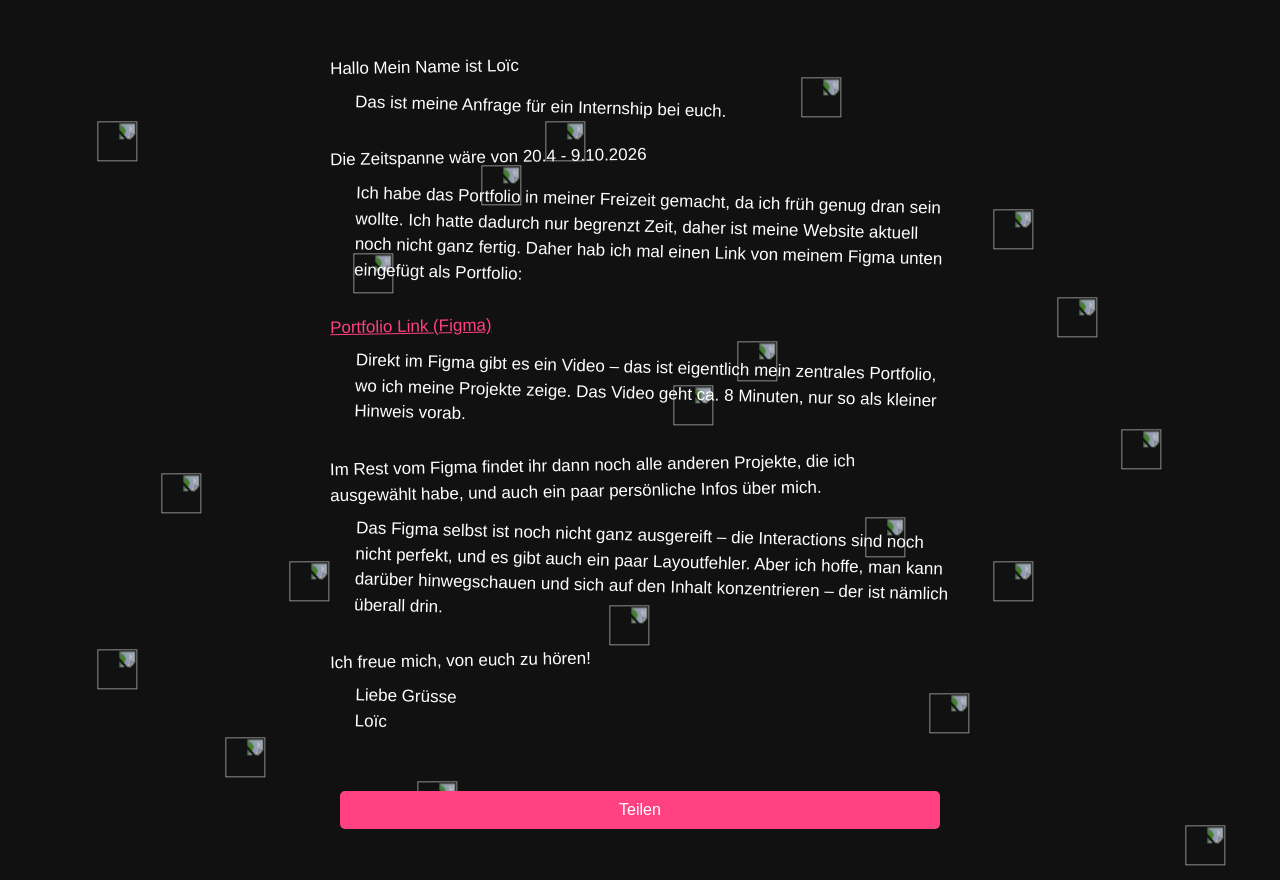
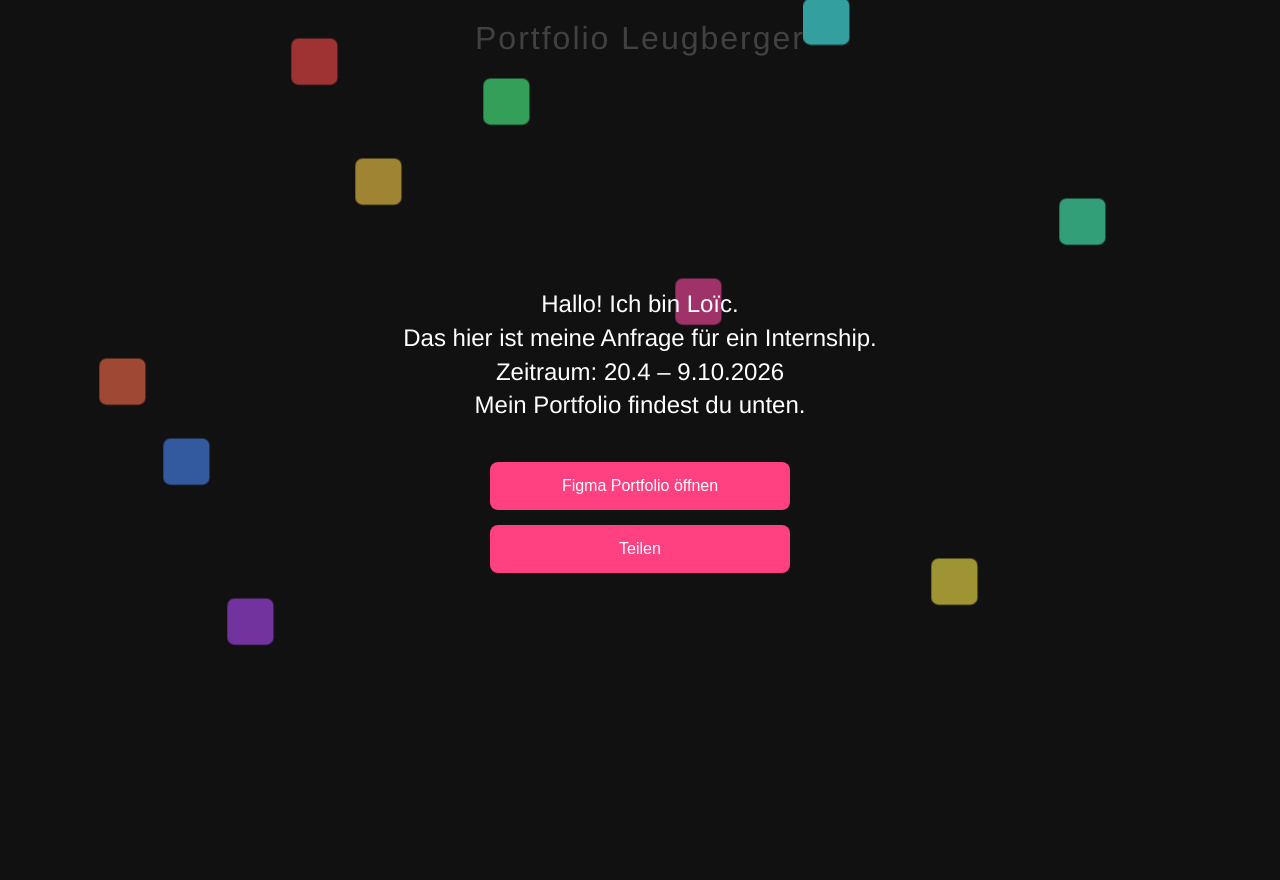
Before and after one commit to Loic-23/lo-cberger.ch, a plain HTML site: page index.html in a window 1280 px wide. After the commit the page ends 800 px from the top, so only its background shows below. Drawn offline with Linux system fonts and the light colour scheme.

Commit message:
Update index.html

```diff
--- a/index.html
+++ b/index.html
@@ -2,156 +2,139 @@
 <html lang="de">
 <head>
   <meta charset="UTF-8">
-  <title>Loïc's Internship Anfrage</title>
+  <title>Portfolio Loïc Berger </title>
   <style>
-    body {
+    html, body {
       margin: 0;
+      padding: 0;
       background: #111;
-      height: 100vh;
       overflow: hidden;
+      height: 100%;
       font-family: Helvetica, Arial, sans-serif;
-      display: flex;
-      align-items: center;
-      justify-content: center;
-      flex-direction: column;
       color: white;
-      text-align: center;
-      padding: 40px;
-      position: relative;
     }
 
-    .floating-image {
+    .background-text {
+      position: absolute;
+      top: 20px;
+      left: 50%;
+      transform: translateX(-50%);
+      font-size: 32px;
+      opacity: 0.2;
+      letter-spacing: 2px;
+      white-space: nowrap;
+      pointer-events: none;
+      z-index: 0;
+    }
+
+    .floating-box {
       position: absolute;
       width: 40px;
       height: 40px;
-      object-fit: cover;
-      opacity: 0.7;
-      animation: float 30s linear infinite, spin 20s linear infinite;
+      border-radius: 6px;
+      opacity: 0.6;
+      animation: float 15s infinite ease-in-out alternate;
     }
 
     @keyframes float {
       0% {
-        transform: translate(0, 0);
+        transform: translate3d(0, 0, 0) scale(1);
       }
       50% {
-        transform: translate(100px, -100px);
+        transform: translate3d(50px, -50px, 0) scale(1.2);
       }
       100% {
-        transform: translate(0, 0);
-      }
-    }
-
-    @keyframes spin {
-      from {
-        rotate: 0deg;
-      }
-      to {
-        rotate: 360deg;
+        transform: translate3d(-30px, 30px, 0) scale(0.9);
       }
     }
 
     .content {
       position: relative;
       z-index: 1;
-      max-width: 600px;
-      font-size: 17px;
-      line-height: 1.5;
-      display: grid;
-      gap: 20px;
-      text-align: left;
+      display: flex;
+      flex-direction: column;
+      align-items: center;
+      justify-content: center;
+      height: 100%;
+      padding: 30px;
+      text-align: center;
     }
 
-    .experimental {
-      position: relative;
+    .main-text {
+      font-size: 24px;
+      line-height: 1.4;
+      max-width: 500px;
+      margin-bottom: 40px;
     }
 
-    .experimental:nth-child(odd) {
-      transform: translateX(-10px) rotate(-1deg);
-    }
-
-    .experimental:nth-child(even) {
-      transform: translateX(15px) rotate(1.5deg);
+    .buttons {
+      display: flex;
+      flex-direction: column;
+      gap: 15px;
+      width: 100%;
+      max-width: 300px;
     }
 
     button {
-      padding: 10px 20px;
+      padding: 15px;
       background-color: #ff4081;
       border: none;
+      border-radius: 8px;
       color: white;
-      border-radius: 5px;
+      font-size: 16px;
       cursor: pointer;
-      margin-top: 30px;
-      font-size: 16px;
     }
 
     button:hover {
       background-color: #e91e63;
     }
+
+    /* Responsive */
+    @media (max-width: 600px) {
+      .main-text {
+        font-size: 20px;
+      }
+
+      .background-text {
+        font-size: 24px;
+      }
+    }
   </style>
 </head>
 <body>
 
-  <!-- 20 schwebende Bilder -->
-  <img src="bild1.jpg" class="floating-image" style="top: 10%; left: 5%;">
-  <img src="bild2.jpg" class="floating-image" style="top: 30%; left: 80%;">
-  <img src="bild3.jpg" class="floating-image" style="top: 60%; left: 20%;">
-  <img src="bild4.jpg" class="floating-image" style="top: 75%; left: 70%;">
-  <img src="bild5.jpg" class="floating-image" style="top: 40%; left: 50%;">
-  <img src="bild6.jpg" class="floating-image" style="top: 15%; left: 35%;">
-  <img src="bild7.jpg" class="floating-image" style="top: 50%; left: 10%;">
-  <img src="bild8.jpg" class="floating-image" style="top: 5%; left: 60%;">
-  <img src="bild9.jpg" class="floating-image" style="top: 80%; left: 15%;">
-  <img src="bild10.jpg" class="floating-image" style="top: 25%; left: 25%;">
-  <img src="bild11.jpg" class="floating-image" style="top: 35%; left: 55%;">
-  <img src="bild12.jpg" class="floating-image" style="top: 45%; left: 85%;">
-  <img src="bild13.jpg" class="floating-image" style="top: 65%; left: 45%;">
-  <img src="bild14.jpg" class="floating-image" style="top: 70%; left: 5%;">
-  <img src="bild15.jpg" class="floating-image" style="top: 90%; left: 90%;">
-  <img src="bild16.jpg" class="floating-image" style="top: 20%; left: 75%;">
-  <img src="bild17.jpg" class="floating-image" style="top: 10%; left: 40%;">
-  <img src="bild18.jpg" class="floating-image" style="top: 60%; left: 75%;">
-  <img src="bild19.jpg" class="floating-image" style="top: 85%; left: 30%;">
-  <img src="bild20.jpg" class="floating-image" style="top: 55%; left: 65%;">
+  <div class="background-text">Portfolio Leugberger</div>
+
+  <!-- 10 farbige Vierecke (Platzhalter für Bilder) -->
+  <div class="floating-box" style="top: 10%; left: 20%; background: #ff4c4c;"></div>
+  <div class="floating-box" style="top: 30%; left: 80%; background: #4cffc0;"></div>
+  <div class="floating-box" style="top: 60%; left: 10%; background: #4c8bff;"></div>
+  <div class="floating-box" style="top: 75%; left: 70%; background: #ffed4c;"></div>
+  <div class="floating-box" style="top: 40%; left: 50%; background: #ff4ca6;"></div>
+  <div class="floating-box" style="top: 15%; left: 35%; background: #4cff89;"></div>
+  <div class="floating-box" style="top: 50%; left: 5%; background: #ff6f4c;"></div>
+  <div class="floating-box" style="top: 5%; left: 60%; background: #4cffff;"></div>
+  <div class="floating-box" style="top: 80%; left: 15%; background: #b64cff;"></div>
+  <div class="floating-box" style="top: 25%; left: 25%; background: #ffd24c;"></div>
 
   <!-- Vordergrund-Inhalt -->
   <div class="content">
-    <div class="experimental">
-      Hallo Mein Name ist Loïc
-    </div>
-    <div class="experimental">
-      Das ist meine Anfrage für ein Internship bei euch.
-    </div>
-    <div class="experimental">
-      Die Zeitspanne wäre von 20.4 - 9.10.2026
-    </div>
-    <div class="experimental">
-      Ich habe das Portfolio in meiner Freizeit gemacht, da ich früh genug dran sein wollte.
-      Ich hatte dadurch nur begrenzt Zeit, daher ist meine Website aktuell noch nicht ganz fertig.
-      Daher hab ich mal einen Link von meinem Figma unten eingefügt als Portfolio:
-    </div>
-    <div class="experimental">
-      <a href="https://www.figma.com/proto/d3kwgTXYKO1DcRZIBokPBg/Portfolio_Loic?page-id=826%3A1532&node-id=826-1533&p=f&viewport=430%2C330%2C0.28&t=iPBE1s6YISRJgrkH-1&scaling=min-zoom&content-scaling=fixed&starting-point-node-id=826%3A1533"
-         target="_blank" style="color: #ff4081; text-decoration: underline;">Portfolio Link (Figma)</a>
-    </div>
-    <div class="experimental">
-      Direkt im Figma gibt es ein Video – das ist eigentlich mein zentrales Portfolio, wo ich meine Projekte zeige. Das Video geht ca. 8 Minuten, nur so als kleiner Hinweis vorab.
-    </div>
-    <div class="experimental">
-      Im Rest vom Figma findet ihr dann noch alle anderen Projekte, die ich ausgewählt habe, und auch ein paar persönliche Infos über mich.
-    </div>
-    <div class="experimental">
-      Das Figma selbst ist noch nicht ganz ausgereift – die Interactions sind noch nicht perfekt, und es gibt auch ein paar Layoutfehler. Aber ich hoffe, man kann darüber hinwegschauen und sich auf den Inhalt konzentrieren – der ist nämlich überall drin.
-    </div>
-    <div class="experimental">
-      Ich freue mich, von euch zu hören!
-    </div>
-    <div class="experimental">
-      Liebe Grüsse<br>Loïc
+    <div class="main-text">
+      Hallo! Ich bin Loïc.<br>
+      Das hier ist meine Anfrage für ein Internship.<br>
+      Zeitraum: 20.4 – 9.10.2026<br>
+      Mein Portfolio findest du unten.
     </div>
 
-    <button onclick="navigator.share ? navigator.share({title: 'Mein Portfolio', url: window.location.href}) : alert('Teilen ist in deinem Browser nicht verfügbar');">
-      Teilen
-    </button>
+    <div class="buttons">
+      <button onclick="window.open('https://www.figma.com/proto/d3kwgTXYKO1DcRZIBokPBg/Portfolio_Loic?page-id=826%3A1532&node-id=826-1533&p=f&viewport=430%2C330%2C0.28&t=iPBE1s6YISRJgrkH-1&scaling=min-zoom&content-scaling=fixed&starting-point-node-id=826%3A1533', '_blank')">
+        Figma Portfolio öffnen
+      </button>
+
+      <button onclick="navigator.share ? navigator.share({title: 'Portfolio Leugberger', url: window.location.href}) : alert('Teilen nicht verfügbar');">
+        Teilen
+      </button>
+    </div>
   </div>
 
 </body>
```
